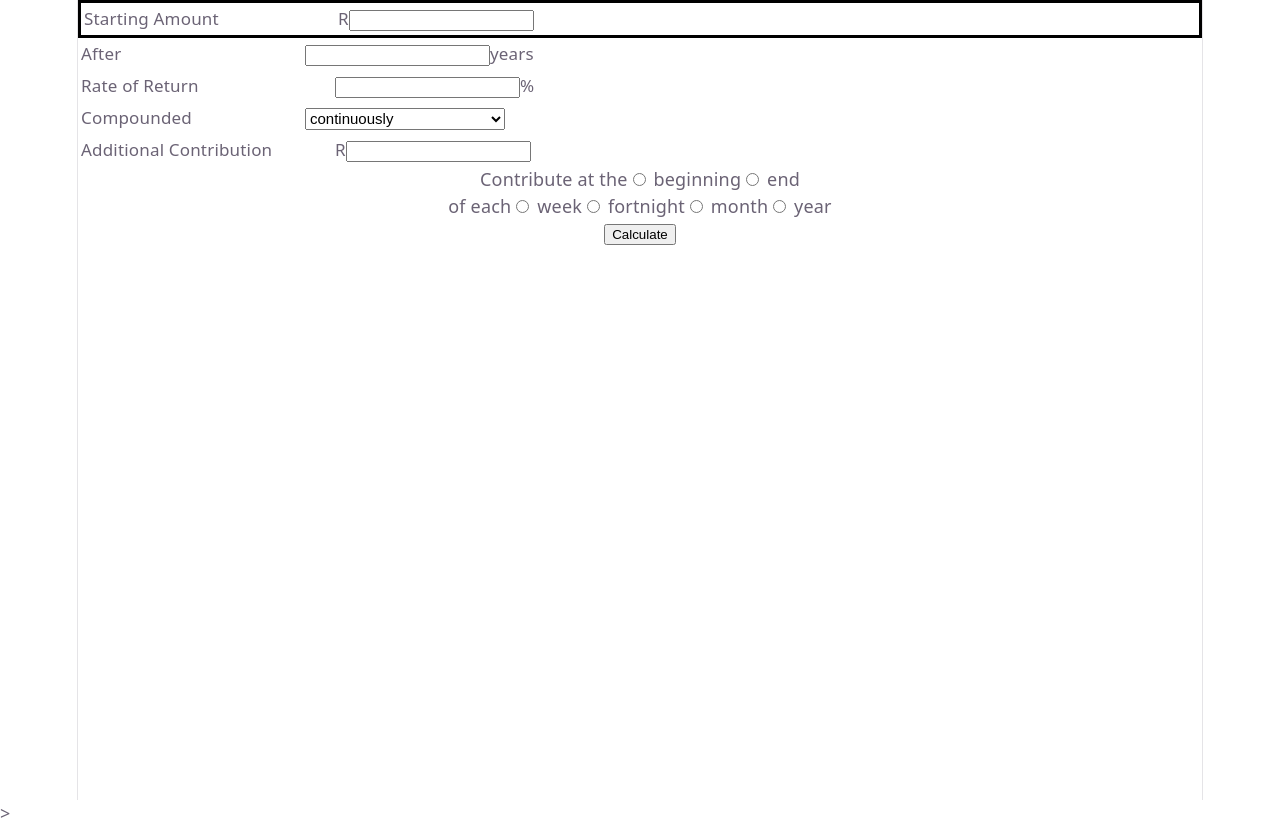
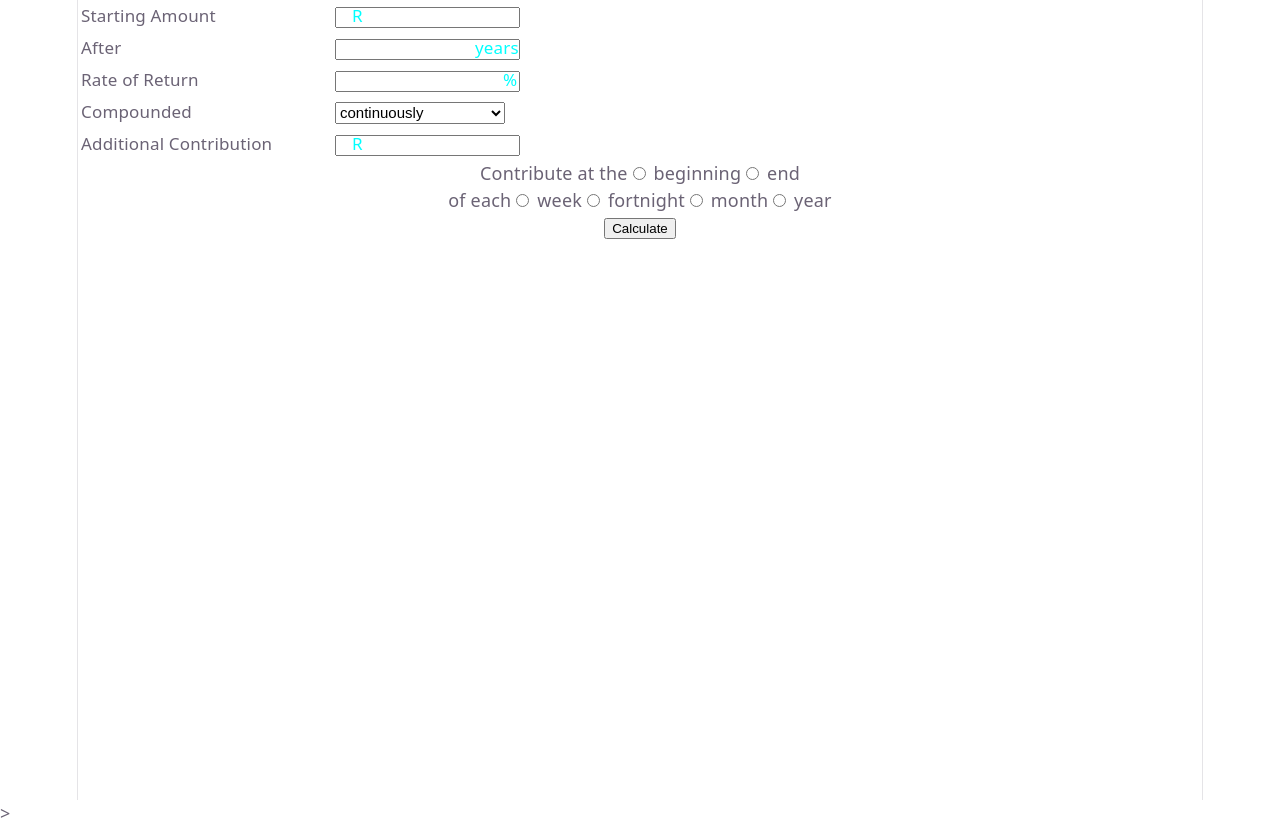
Before and after one commit to RoboticsKnight/investment-calculator-project, a React (Vite) app: page / in a window 1280 px wide. Built offline with nearby package versions, Linux system fonts and the light colour scheme.

Commit message:
Fixed tables and adjusted input fields

```diff
--- a/src/App.css
+++ b/src/App.css
@@ -200,21 +200,42 @@
   font-size: 17px;
   display: block;
   text-align: left;
-  border: 3px solid black;
+  /*border: 3px solid black;*/
+
+  .inuirandspan{
+
+    margin-left: -168px;
+    /*background-position:left center;*/
+    color: aqua;
+
+  }
 
 }
 
-#final-amt-tbl{
+#amt-time-tbl{
 
   font-size: 17px;
   text-align: left;
 
+  .inuiyearspan{
+
+    margin-left: -45px;
+    color: aqua;
+
+  }
 }
 
 #rate-of-return-tbl{
 
   font-size: 17px;
   text-align: left;
+
+  .inuipercentspan{
+
+    margin-left: -17px;
+    color: aqua;
+
+  }
 
 }
 
@@ -225,7 +246,7 @@
 
   .custom-dropdown{
 
-    width: 200px;
+    width: 170px;
     height: 22px;
     padding: 0px;
     font-size: 15px;
@@ -239,4 +260,10 @@
   font-size: 17px;
   text-align: left;
 
+  .inuirandspan{
+
+    margin-left: -168px;
+    color: aqua;
+
+  }
 }
--- a/src/App.jsx
+++ b/src/App.jsx
@@ -12,31 +12,38 @@ function App() {
         <form>
 
           <table id="starting-amt-tbl">
+            <tr>
               <td width="250"><label>Starting Amount</label></td>
               <td>
-              <span>R</span>
-              <input type="text"></input>
+                <input type="text" ></input>
+                <span class="inuirandspan">R</span>
               </td>
+            </tr>
           </table>
 
-          <table id="final-amt-tbl">
-            <td width="220"><label>After</label></td>
+          <table id="amt-time-tbl">
+            <tr>
+              <td width="250"><label>After</label></td>
               <td>
                 <input type="text"></input>
-              <span>years</span>
+                <span class="inuiyearspan">years</span>
               </td>
+            </tr>
           </table>
 
           <table id="rate-of-return-tbl">
+            <tr>
               <td width="250"><label>Rate of Return</label></td>
               <td>
                 <input type="text"></input>
-              <span>%</span>
+                <span class="inuipercentspan">%</span>
               </td>
+            </tr>
           </table>
 
           <table id="compounding-period-tbl">
-            <td width="220"><label>Compounded</label></td>
+            <tr>
+              <td width="250"><label>Compounded</label></td>
               <td>
                 <select name="compounding-period" id="compounding-period" class="custom-dropdown">
 
@@ -52,14 +59,17 @@ function App() {
 
                 </select>
               </td>
+            </tr>
           </table>
 
           <table id="add-contribution-tbl">
+            <tr>
               <td width="250"><label>Additional Contribution</label></td>
               <td>
-              <span>R</span>
                 <input type="text"></input>
+                <span class="inuirandspan">R</span>
               </td>
+            </tr>
           </table>
 
           <section>
```
Lines whose indentation alone changed are shown as unchanged.
